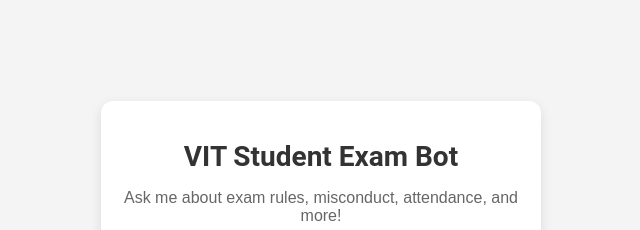
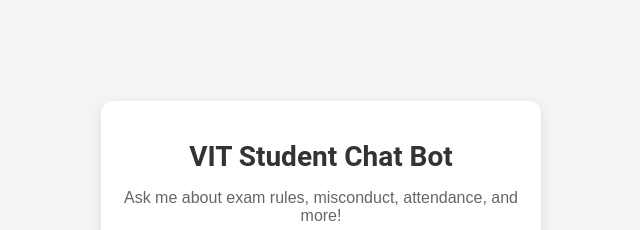
Before and after one commit to rudra1ghosh/VIT-Chatbot, a plain HTML site: page index.html in a window 1280 px wide. Shown: the top 230 px of the page, without its empty margins (319-959 px from the left). Drawn offline with Linux system fonts and the light colour scheme.

Commit message:
Update index.html

```diff
--- a/index.html
+++ b/index.html
@@ -64,7 +64,7 @@
 </head>
 <body>
   <div id="chatbot-container">
-    <h1>VIT Student Exam Bot</h1>
+    <h1>VIT Student Chat Bot</h1>
     <p id="description">Ask me about exam rules, misconduct, attendance, and more!</p>
     <iframe
       id="chatbot-iframe"
```
